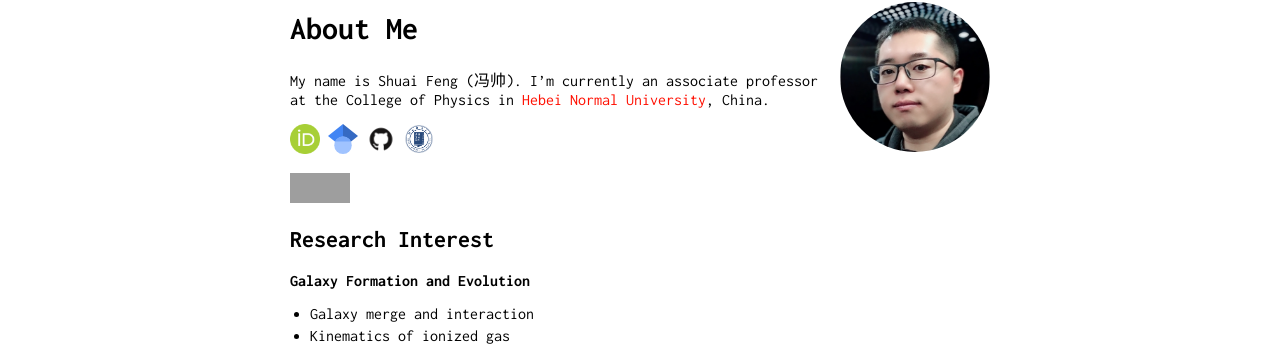
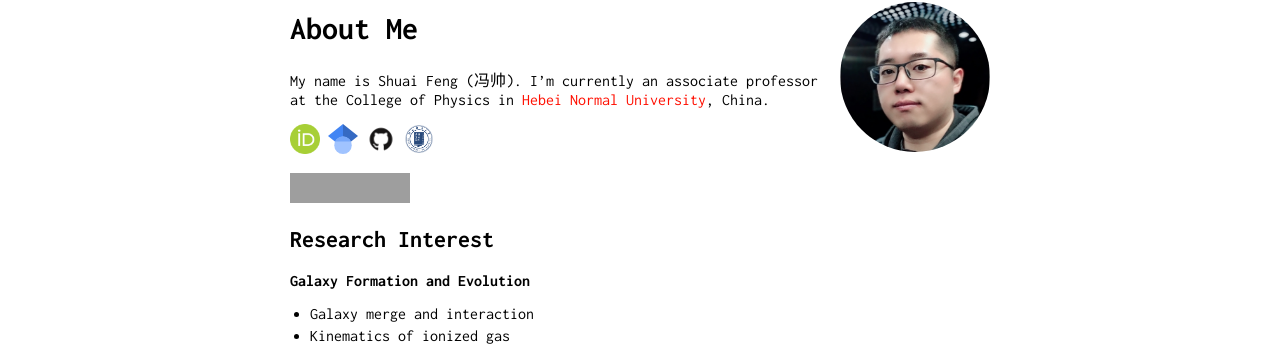
Before and after one commit to fengshuai0210/fengshuai0210.github.io, a Jekyll site: the page built from index.md, in a window 1280 px wide. Shown: the part 119-479 px from the top of the page. Built offline with Jekyll 4.4.1, drawn with Linux system fonts in a browser that asks for light colours; grey boxes are pictures that could not be loaded.

Commit message:
Update index.md

```diff
--- a/index.md
+++ b/index.md
@@ -10,7 +10,7 @@
 
 [<img src="/image/orcid.png" alt="orcid" title="orcid" style="width:30px;height:30px;">](https://orcid.org/0000-0002-9767-9237) [<img src="/image/Google_Scholar_logo.svg" alt="google scholar" title="google scholar" style="width:30px;height:30px;">](https://scholar.google.com/citations?user=2BSBFeQAAAAJ&hl=zh-CN) [<img src="/image/GitHub-Mark.png" alt="GitHub" title="GitHub" style="width:30px;height:30px;">](https://github.com/fengshuai0210) [<img src="/image/hebtu_logo.gif" alt="Hebtu" title="Personal Page @ Hebei Normal University (学校个人页面)" style="width:30px;height:30px;">](https://phys.hebtu.edu.cn/a/szll/qyjg/index.html)
 
-[<img src="https://hits.seeyoufarm.com/api/count/incr/badge.svg?url=https%3A%2F%2Ffengshuai0210.github.io&count_bg=%23C83D90&title_bg=%23555555&icon=wechat.svg&icon_color=%23E7E7E7&title=HITS&edge_flat=true" style="width:60px;height:30px;">](https://hits.seeyoufarm.com)
+[<img src="https://hits.seeyoufarm.com/api/count/incr/badge.svg?url=https%3A%2F%2Ffengshuai0210.github.io&count_bg=%23C83D90&title_bg=%23555555&icon=wechat.svg&icon_color=%23E7E7E7&title=HITS&edge_flat=true" style="width:120px;height:30px;">](https://hits.seeyoufarm.com)
 
 ## Research Interest
 
```
